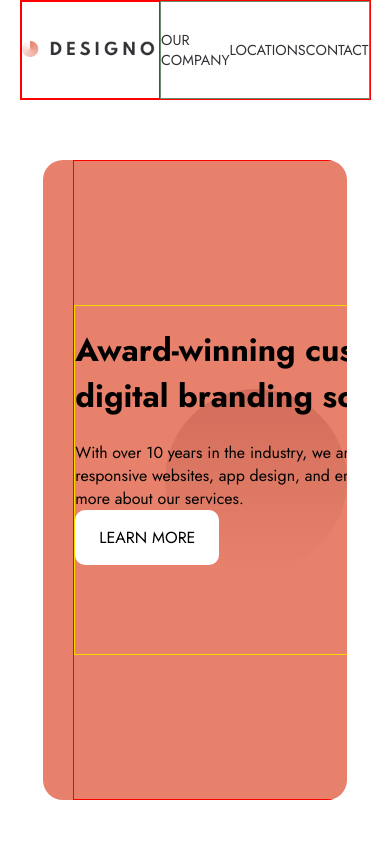
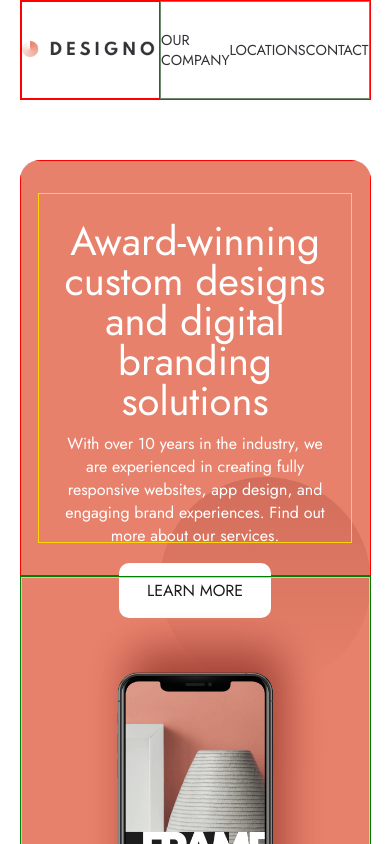
Before and after one commit to SJellen/designo, a Next.js app: page / in a window 390 px wide. Shown: the top 844 px of the page. Built offline with nearby package versions, Linux system fonts and the light colour scheme.

Commit message:
work on Home/hero mq's

```diff
--- a/styles/Home/Hero.module.scss
+++ b/styles/Home/Hero.module.scss
@@ -30,8 +30,23 @@
     border: 1px solid gold;
     width: 540px;
     height: 350px;
+    color: V.$white;
+    display: flex;
+    flex-direction: column;
+    justify-content: space-between;
+    h1 {
+        font-size: 2.5rem;
+        font-weight: 400;
+        width: 80%;
+        line-height: 1;
+    }
+    p {
+        margin-top: -1rem;
+        width: 80%;
+    }
     a {
         background-color: V.$white;
+        color: V.$black;
         width: 152px;
         height: 56px;
         padding: 1rem 1.5rem;
@@ -55,3 +70,78 @@
        width: 150%;
    }
 }
+
+@media only screen and (max-width: 1300px) {
+    .textContainer {
+        width: 400px;
+        height: auto;
+        h1 {
+            width: 100%;
+        }
+        p {
+            width: 100%;
+        }
+    }
+}
+
+@media only screen and (max-width: 1050px) {
+    .container {
+        flex-direction: column;
+        height: 845px;
+    }
+    .leftContainer {
+        width: 100%;
+        margin: 0 auto;
+    }
+
+    .textContainer {
+        width: 65%;
+        height: 350px;
+        align-items: center;
+        text-align: center;
+        margin: 2rem auto;
+    }
+    .rightContainer {
+        width: 100%;
+        display: flex;
+
+        .imgContainer {
+            top: -7.5rem;
+            right: 0;
+            left: calc(50% - 300px);
+        }
+    }
+
+}
+
+@media only screen and (max-width: 900px) {
+    .container {
+        width: 90%;
+    }
+    .textContainer {
+        width: 70%;
+        p {
+            width: 90%;
+        }
+    }
+}
+
+@media only screen and (max-width: 650px) {
+    .rightContainer {
+        width: 100%;
+        border: 1px solid green;
+        display: flex;
+        justify-content: center;
+        align-items: center;
+        .imgContainer {
+            position: static;
+            border: 1px solid gold;
+
+        }
+
+
+    }
+    .textContainer {
+            width: 90%;
+        }
+}
--- a/styles/Home/Home.module.scss
+++ b/styles/Home/Home.module.scss
@@ -2,7 +2,7 @@
 
 .container {
     widtH: 100%;
-    height: 100vh;
+    height: auto;
 }
 
 @media only screen and (min-width: 1440px){
```
